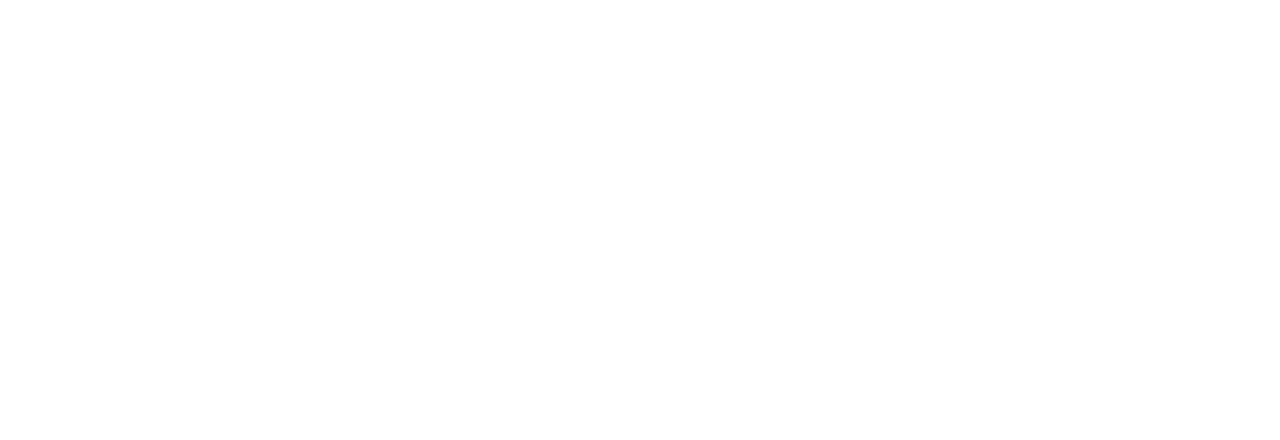
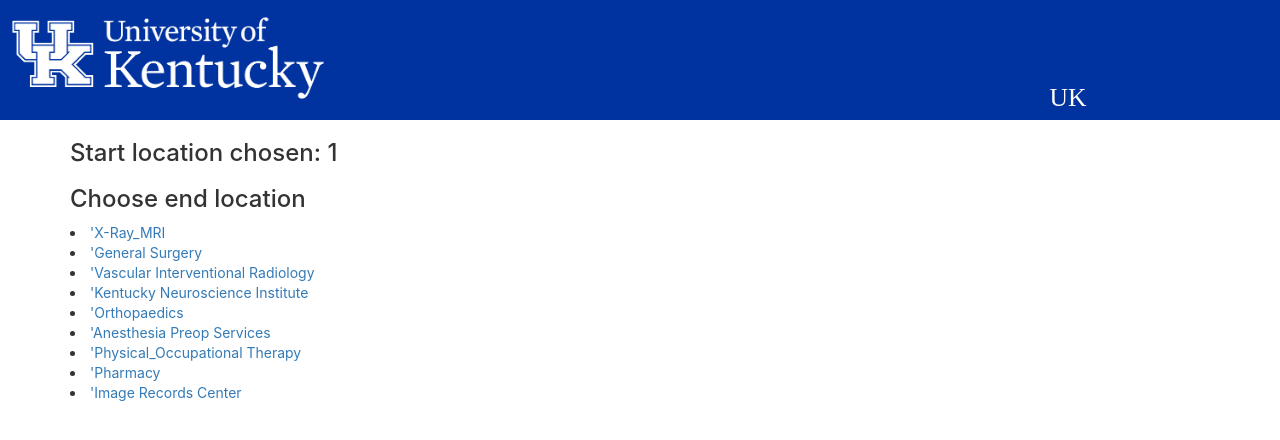
Before and after one commit to l3n1b/HospitalNav, a React (Create React App) app in the folder frontend/: page /1 in a window 1280 px wide. Before the commit this address had no page. Shown: the top 440 px of the page. Built offline with nearby package versions, Linux system fonts and the light colour scheme.

Commit message:
Added basic navigation to Map page

```diff
--- a/frontend/public/index.html
+++ b/frontend/public/index.html
@@ -15,7 +15,7 @@
       manifest.json provides metadata used when your web app is installed on a
       user's mobile device or desktop. See https://developers.google.com/web/fundamentals/web-app-manifest/
     -->
-    <link rel="manifest" href="%PUBLIC_URL%/manifest.json" />
+    <!-- <link rel="manifest" href="%PUBLIC_URL%/manifest.json" /> -->
     <!--
       Notice the use of %PUBLIC_URL% in the tags above.
       It will be replaced with the URL of the `public` folder during the build.
--- a/frontend/src/Homepage/Homepage.js
+++ /dev/null
@@ -1,28 +0,0 @@
-import React, { useEffect, useState } from 'react';
-import LoadingSpinner from '../LoadingSpinner/LoadingSpinner';
-import './Homepage.css'
-import UserInputModal from '../UserInputModal/UserInputModal'
-
-function Homepage() {
-
-    const [entryDoor, setEntryDoor] = useState(null)
-    const [goalLocation, setGoalLocation] = useState(null)
-
-    return (
-        <div className='Homepage'>
-            <UserInputModal />
-            <header className='Homepage-header'>
-                <img src={process.env.PUBLIC_URL + "/UKlogo-white.png"}
-                    alt="UKlogo.png" className='UKLogo'/>
-                <div className="Header-links-div">
-                    <a className="Header-link" href="https://ukhealthcare.uky.edu"
-                        target="_blank" rel="noopener noreferrer" >
-                    UK HEALTHCARE
-                    </a>
-                </div>
-            </header>
-		</div>
-    )
-}
-
-export default Homepage;
--- /dev/null
+++ b/frontend/src/Pages/ChooseEnd.js
@@ -0,0 +1,29 @@
+import React from 'react';
+import { useParams } from 'react-router-dom';
+import Header from '../Partials/Header';
+
+function ChooseEnd() {
+    let { start } = useParams()
+    console.log(start)
+
+    return (
+        <div className='ChooseEnd'>
+            <Header />
+            <div className='container'>
+                <h3>Start location chosen: {start}</h3>
+                <h3>Choose end location</h3>
+                <li><a href={start + '/X-Ray_MRI'}>'X-Ray_MRI</a></li>
+                <li><a href={start + '/General Surgery'}>'General Surgery</a></li>
+                <li><a href={start + '/Vascular Interventional Radiology'}>'Vascular Interventional Radiology</a></li>
+                <li><a href={start + '/Kentucky Neuroscience Institute'}>'Kentucky Neuroscience Institute</a></li>
+                <li><a href={start + '/Orthopaedics'}>'Orthopaedics</a></li>
+                <li><a href={start + '/Anesthesia Preop Services'}>'Anesthesia Preop Services</a></li>
+                <li><a href={start + '/Physical_Occupational Therapy'}>'Physical_Occupational Therapy</a></li>
+                <li><a href={start + '/Pharmacy'}>'Pharmacy</a></li>
+                <li><a href={start + '/Image Records Center'}>'Image Records Center</a></li>
+            </div>
+		</div>
+    )
+}
+
+export default ChooseEnd;
--- /dev/null
+++ b/frontend/src/Pages/Homepage.js
@@ -0,0 +1,28 @@
+import React, { useEffect, useState } from 'react';
+import LoadingSpinner from '../Partials/LoadingSpinner';
+import './Homepage.css'
+import UserInputModal from '../Partials/UserInputModal'
+import Header from '../Partials/Header';
+
+function Homepage() {
+
+    const [entryDoor, setEntryDoor] = useState(null)
+    const [goalLocation, setGoalLocation] = useState(null)
+
+    return (
+        <div className='Homepage'>
+            <UserInputModal />
+            <Header />
+            <div>
+                <h3>Choose start location</h3>
+                <li><a href='1st Floor Main Entrance'>1st Floor Main Entrance</a></li>
+                <li><a href='UHS Entrance'>UHS Entrance</a></li>
+                <li><a href='South Limestone Entrance A'>South Limestone Entrance A</a></li>
+                <li><a href='Rose Street Entrance'>Rose Street Entrance</a></li>
+                <li><a href='South Limestone Entrance B'>South Limestone Entrance B</a></li>
+            </div>
+		</div>
+    )
+}
+
+export default Homepage;
--- /dev/null
+++ b/frontend/src/Pages/Map2D.js
@@ -0,0 +1,23 @@
+import React from 'react';
+import { useParams } from 'react-router-dom';
+import Header from '../Partials/Header';
+
+
+
+function Map2D() {
+    let {start, end} = useParams()
+
+    return (
+        <div className='Map2D'>
+            <Header />
+            <div className="container">
+                <h3>Start location: {start}</h3>
+                <h3>End location: {end}</h3>
+                <p><a href='..'>Choose new start location</a></p>
+                <p><a href={'../' + start}>Choose new end location</a></p>
+            </div>
+		</div>
+    )
+}
+
+export default Map2D;
--- /dev/null
+++ b/frontend/src/Partials/Header.js
@@ -0,0 +1,19 @@
+import React from 'react';
+
+function Header() {
+
+    return (
+            <header className='Homepage-header'>
+                <img src={process.env.PUBLIC_URL + "/UKlogo-white.png"}
+                    alt="UKlogo.png" className='UKLogo'/>
+                <div className="Header-links-div">
+                    <a className="Header-link" href="https://ukhealthcare.uky.edu"
+                        target="_blank" rel="noopener noreferrer" >
+                    UK HEALTHCARE
+                    </a>
+                </div>
+            </header>
+    )
+}
+
+export default Header;
--- a/frontend/src/UserInputModal/UserInputModal.js
+++ b/frontend/src/Partials/UserInputModal.js
@@ -9,10 +9,12 @@
 
     return (
         <Modal className='Modal'
-            isOpen={isModalOpen}>
+            isOpen={isModalOpen}
+            appElement={document.getElementById('root')}>
+
             <div className='ModalContent'>
                 <h2>Hello</h2>
-                <button class='btn btn-primary' onClick={()=>{setIsModalOpen(false)}}>close</button>
+                <button className='btn btn-primary' onClick={()=>{setIsModalOpen(false)}}>close</button>
             </div>
         </Modal>
     )
--- a/frontend/src/index.js
+++ b/frontend/src/index.js
@@ -1,7 +1,9 @@
 import React from 'react';
 import ReactDOM from 'react-dom/client';
 import './index.css';
-import Homepage from './Homepage/Homepage';
+import Homepage from './Pages/Homepage';
+import ChooseEnd from './Pages/ChooseEnd';
+import Map2D from './Pages/Map2D';
 import {
   BrowserRouter,
   Routes,
@@ -15,9 +17,9 @@
     <BrowserRouter>
       <Routes>
         <Route path="/" element={<Homepage />} />
-        {/* <Route path="/????" element={<???? />} />
-        <Route path="/????" element={<???? />} />
-        <Route path="/????" element={<???? />} /> */}
+        <Route path="/:start" element={<ChooseEnd />} />
+        <Route path="/noStart/:end" element={<Map2D />} />
+        <Route path="/:start/:end" element={<Map2D />} />
       </Routes>
     </BrowserRouter>
   </React.StrictMode>,
```
Also changed, not shown: frontend/src/Pages/Homepage.css (renamed from frontend/src/Homepage/Homepage.css), frontend/src/Partials/LoadingSpinner.css (renamed from frontend/src/LoadingSpinner/LoadingSpinner.css), frontend/src/Partials/LoadingSpinner.js (renamed from frontend/src/LoadingSpinner/LoadingSpinner.js), frontend/src/Partials/UserInputModal.css (renamed from frontend/src/UserInputModal/UserInputModal.css), 1 other file (tests, documents, lock files or other folders).
